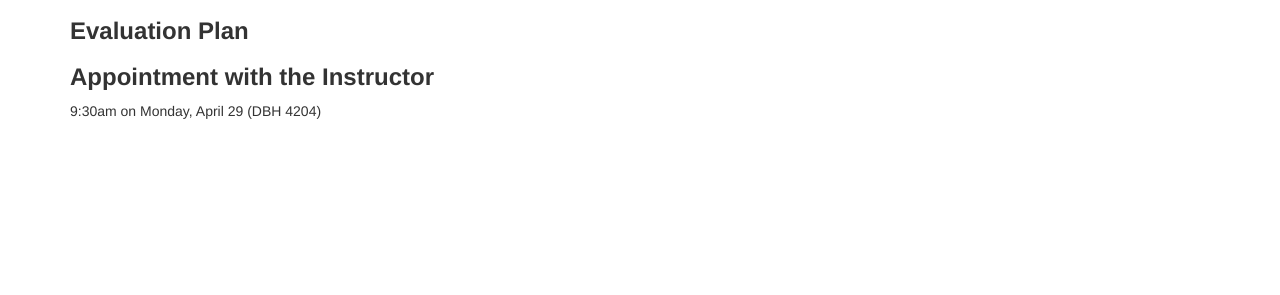
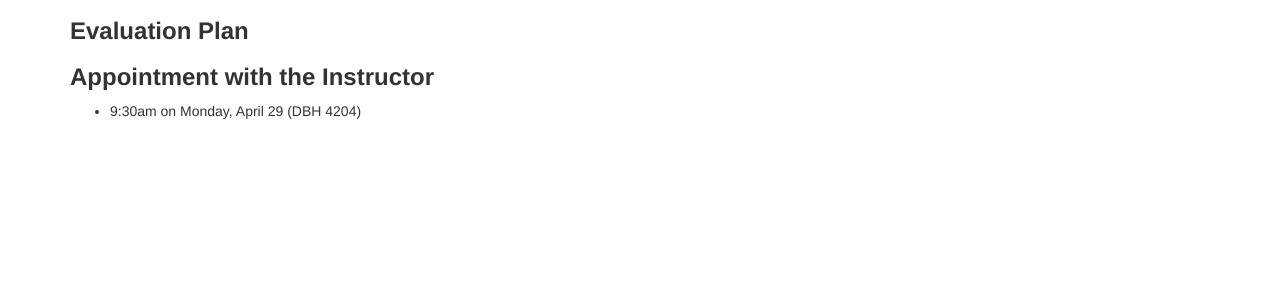
Before and after one commit to sijielu/Revival, a Jekyll site: the page built from docs/proposal.md, in a window 1280 px wide. Shown: the part 248-543 px from the top of the page. Built offline with Jekyll 4.4.1, drawn with Linux system fonts in a browser that asks for light colours.

```diff
--- a/docs/proposal.md
+++ b/docs/proposal.md
@@ -9,4 +9,4 @@ title:  Proposal
 ### **Evaluation Plan**
 
 ### **Appointment with the Instructor**
-9:30am on Monday, April 29 (DBH 4204)
+* 9:30am on Monday, April 29 (DBH 4204)
```
